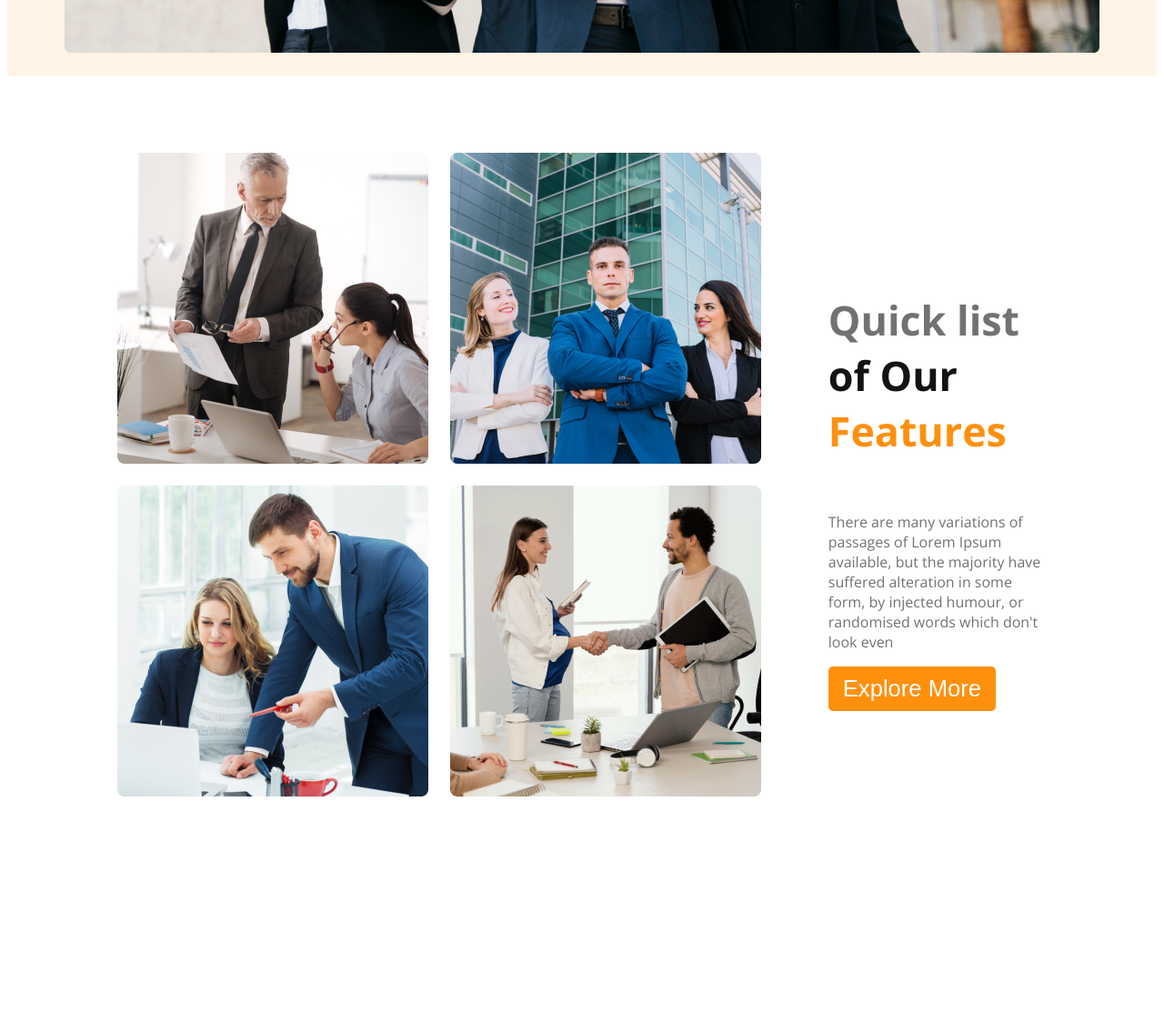
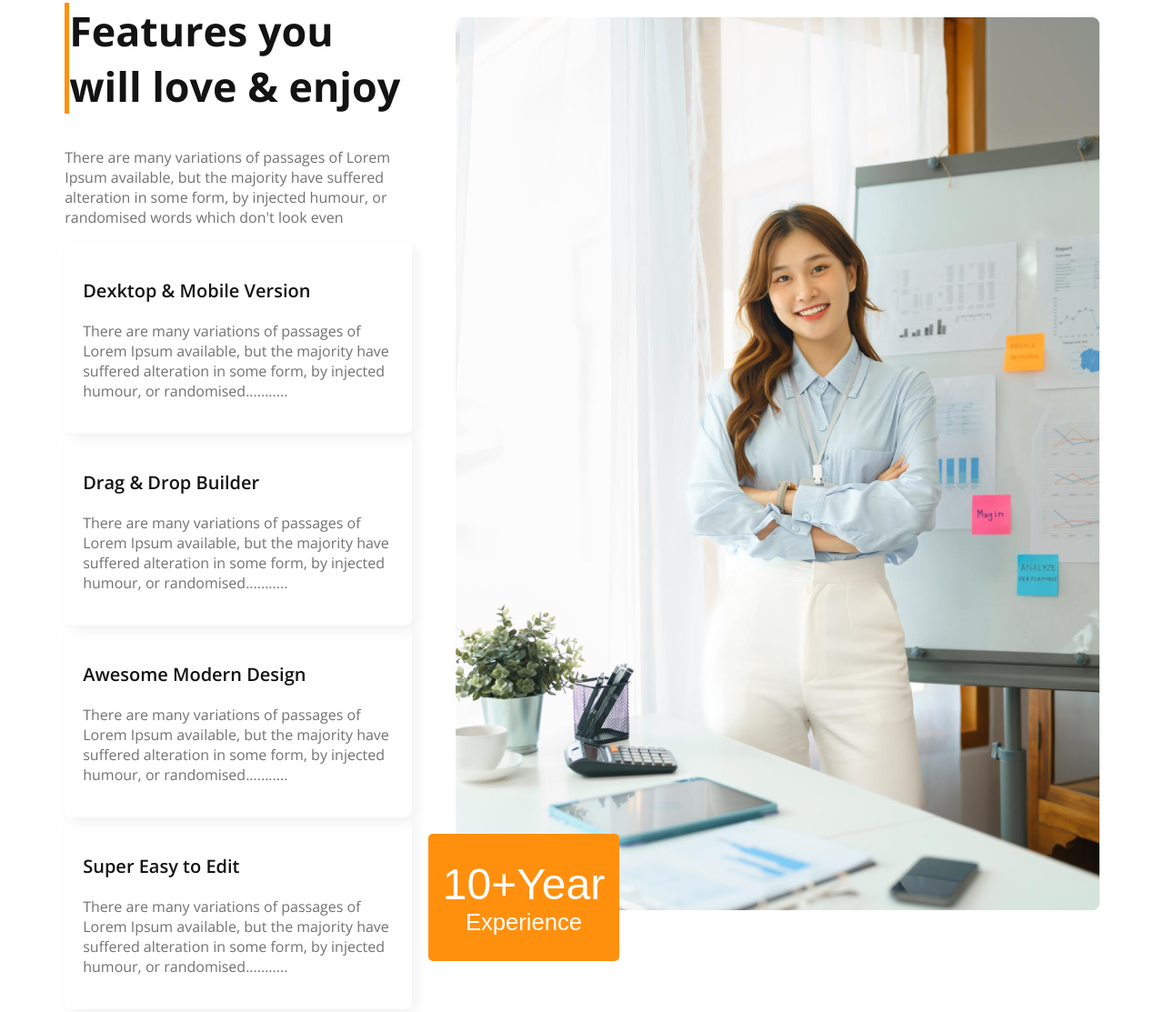
Before and after one commit to islamSorifulhero/challenges-responsive, a plain HTML site: page index.html in a window 1280 px wide. Shown: the part 957-2070 px from the top of the page at 91% size. Before the commit the page ends 1841 px from the top, so only its background shows below. Drawn offline with nearby package versions, Linux system fonts and the light colour scheme.

Commit message:
my section 2 love-enjoy done

```diff
--- a/index.html
+++ b/index.html
@@ -15,7 +15,7 @@
 </head>
 
 <body class="open-sans-font">
-    <header class="header">
+    <header class="header hide">
         <nav>
             <h3 class="logo dark-1">G3 Architects</h3>
             <div class="home">
@@ -50,6 +50,36 @@
                 <button class="btn features-btn">Explore More</button>
             </div>
         </section>
+        <section class="love-enjoy">
+            <div class="love-enjoy-description">
+                <div class="features-love">
+                    <h1 class="dark-1">Features you will love & enjoy</h1>
+                    <p class="dark-3">There are many variations of passages of Lorem Ipsum available, but the majority have suffered alteration in some form, by injected humour, or randomised words which don't look even</p>
+                </div>
+                <div class="features-details-info">
+                    <div class="info-1">
+                        <h3>Dexktop & Mobile Version</h3>
+                        <p>There are many variations of passages of Lorem Ipsum available, but the majority have suffered alteration in some form, by injected humour, or randomised...........</p>
+                    </div>
+                    <div class="info-1">
+                        <h3>Drag & Drop Builder</h3>
+                        <p>There are many variations of passages of Lorem Ipsum available, but the majority have suffered alteration in some form, by injected humour, or randomised...........</p>
+                    </div>
+                    <div class="info-1">
+                        <h3>Awesome Modern Design</h3>
+                        <p>There are many variations of passages of Lorem Ipsum available, but the majority have suffered alteration in some form, by injected humour, or randomised...........</p>
+                    </div>
+                    <div class="info-1">
+                        <h3>Super Easy to Edit</h3>
+                        <p>There are many variations of passages of Lorem Ipsum available, but the majority have suffered alteration in some form, by injected humour, or randomised...........</p>
+                    </div>
+                </div>
+            </div>
+            <div class="love-enjoy-img">
+                <img src="images/architect.png" alt="">
+                <button class="btn btn-experience"><span style="font-size: 3rem;">10+Year</span><br>Experience</button>
+            </div>
+        </section>
     </main>
     <footer>
 
--- a/style.css
+++ b/style.css
@@ -104,6 +104,58 @@ nav h3{
     color: #FF900E;
 }
 
-.features-btn{
-    /* width: 28%; */
+/*   hide section */
+
+.hide{
+    display: none;
 }
+
+/* love enjoy section */
+
+.love-enjoy{
+    display: flex;
+    margin: 130px auto;
+    width: 90%;
+    gap: 3rem;
+    height: auto;
+    align-items: center;
+    justify-content: center;
+}
+.love-enjoy-description{
+    /* width: 35%; */
+}
+.features-love h1{
+    font-size: 2.8rem;
+    font-weight: bold;
+    border-left: 5px solid #FF900E;
+}
+.features-love p{
+    font-size: 1rem;
+}
+.love-enjoy-img{
+    /* width: 40%;
+    height: auto; */
+
+}
+.features-details-info h3{
+    font-size: 1.25rem;
+    font-weight: 600;
+    color: #131313;
+}
+.features-details-info p{
+    font-size: 1rem;
+    color: #727272;
+}
+.features-details-info{
+    gap: 1.25rem;
+}
+.info-1{
+    box-shadow: 5px 5px 15px rgba(0, 0, 0, 0.06);
+    border-radius: 8px;
+    padding: 20px;
+}
+.btn-experience{
+    padding: 28px 16px;
+    margin-top: -100px;
+    margin-left: -30px;
+}
```
